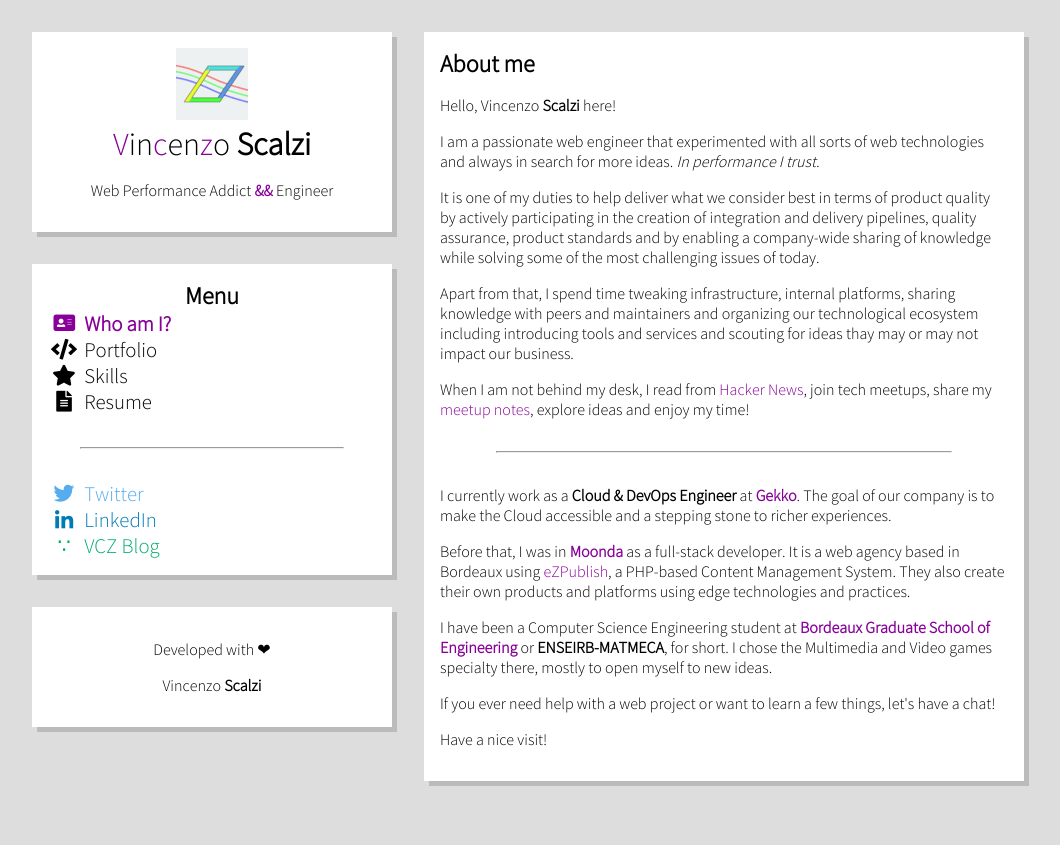
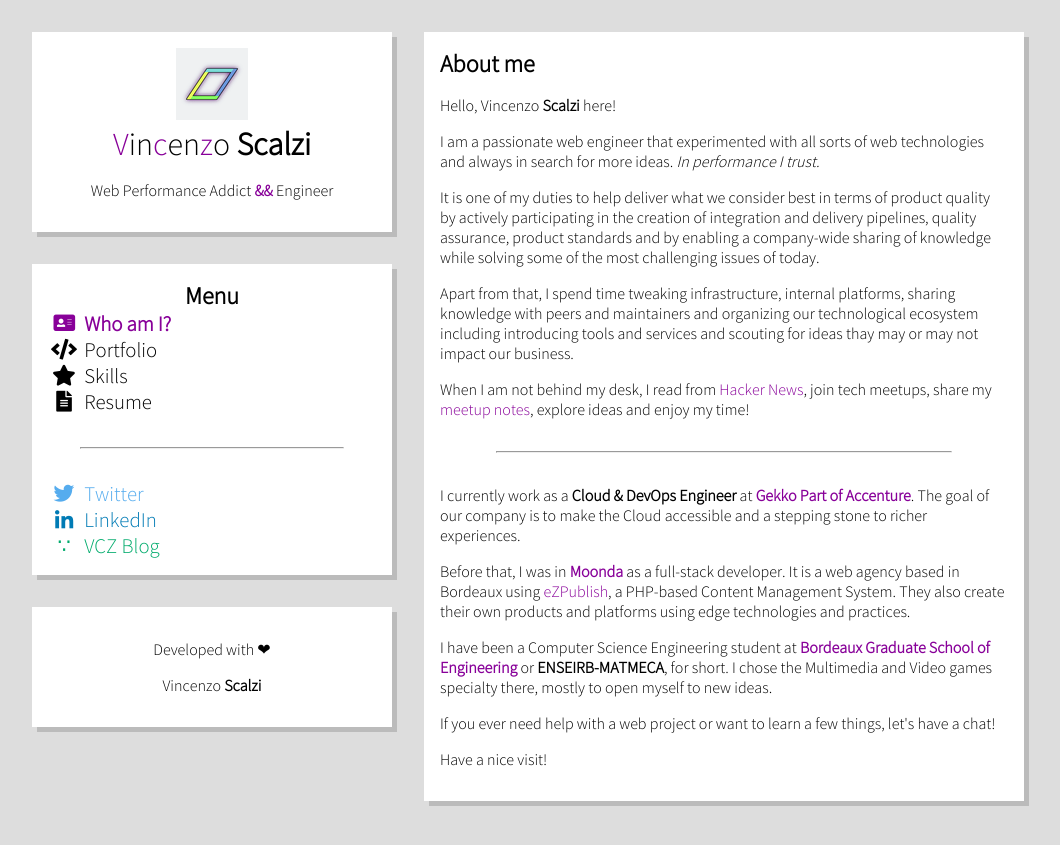
Before and after one commit to vcz-fr/Website, a Jekyll site: the page built from index.html, in a window 1280 px wide. Shown: the top 845 px of the page, without its empty margins (112-1172 px from the left). Built offline with Jekyll 4.4.1, drawn with Linux system fonts in a browser that asks for light colours.

Commit message:
feat: Icon update

```diff
--- a/index.html
+++ b/index.html
@@ -30,7 +30,7 @@
     </p>
     <hr>
     <p>
-        I currently work as a <strong>Cloud & DevOps Engineer</strong> at <a href="https://www.gekko.fr"><strong>Gekko</strong></a>.
+        I currently work as a <strong>Cloud & DevOps Engineer</strong> at <a href="https://www.gekko.fr"><strong>Gekko Part of Accenture</strong></a>.
         The goal of our company is to make the Cloud accessible and a stepping stone to richer experiences.
     </p>
     <p>
```
Also changed, not shown: assets/img/i.png, favicon.ico.
